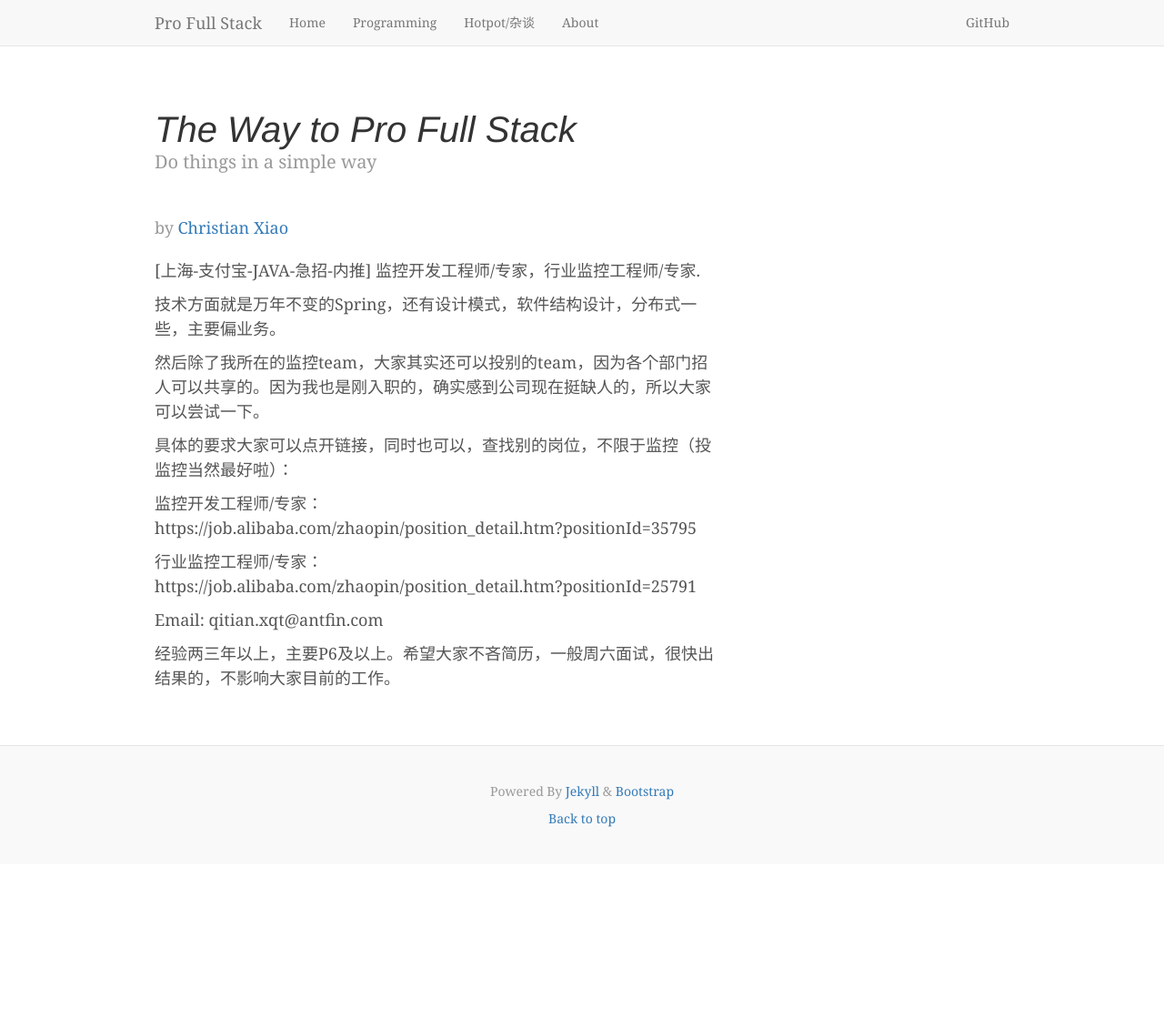
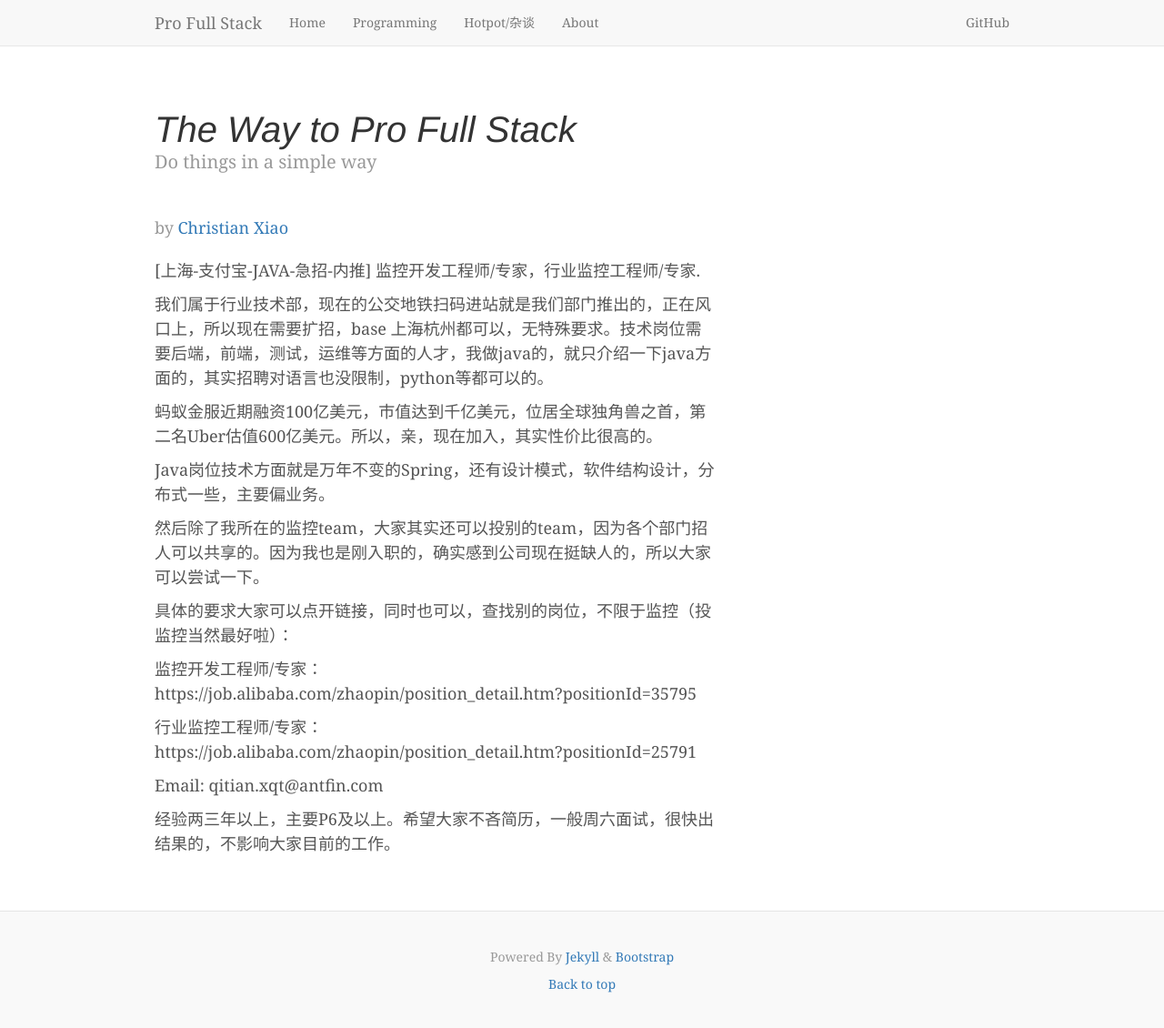
Before and after one commit to christianxiao/christianxiao.github.io, a Jekyll site: the page built from _posts/2017-09-10-Alipay-hiring.md, in a window 1280 px wide and 1132 px high. Shown: the whole window at 91% size. Built offline with Jekyll 4.4.1, drawn with Linux system fonts in a browser that asks for light colours; comment, search, counter and statistics services are not loaded.

Commit message:
Update 2017-09-10-Alipay-hiring.md

```diff
--- a/_posts/2017-09-10-Alipay-hiring.md
+++ b/_posts/2017-09-10-Alipay-hiring.md
@@ -5,7 +5,11 @@
 ---
 [上海-支付宝-JAVA-急招-内推] 监控开发工程师/专家，行业监控工程师/专家.
 
-技术方面就是万年不变的Spring，还有设计模式，软件结构设计，分布式一些，主要偏业务。
+我们属于行业技术部，现在的公交地铁扫码进站就是我们部门推出的，正在风口上，所以现在需要扩招，base 上海杭州都可以，无特殊要求。技术岗位需要后端，前端，测试，运维等方面的人才，我做java的，就只介绍一下java方面的，其实招聘对语言也没限制，python等都可以的。
+
+蚂蚁金服近期融资100亿美元，市值达到千亿美元，位居全球独角兽之首，第二名Uber估值600亿美元。所以，亲，现在加入，其实性价比很高的。
+
+Java岗位技术方面就是万年不变的Spring，还有设计模式，软件结构设计，分布式一些，主要偏业务。
 
 然后除了我所在的监控team，大家其实还可以投别的team，因为各个部门招人可以共享的。因为我也是刚入职的，确实感到公司现在挺缺人的，所以大家可以尝试一下。
 
```
